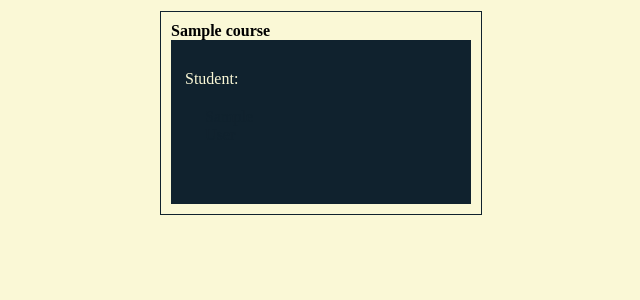
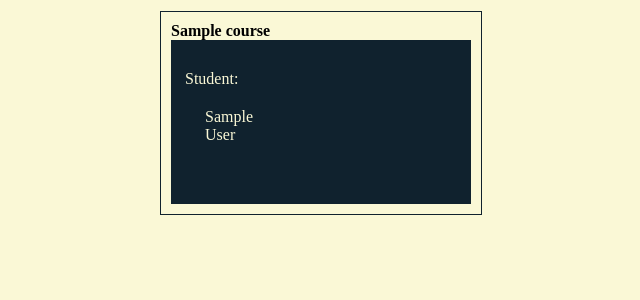
Before and after one commit to cclark99/Touch-And-Go, a PHP site: page /professorContact.php in a window 1280 px wide. Shown: the part 274-574 px from the top of the page, without its empty margins (319-959 px from the left). Run offline with PHP 8.4, Linux system fonts and the light colour scheme; the visitor is signed in with stand-in values (Sample User, id 1); tables that the repository leaves empty or names only in its code hold one stand-in row (values such as "Sample post").

Commit message:
Update professorContact.php

```diff
--- a/touch_and_go_web/professorContact.php
+++ b/touch_and_go_web/professorContact.php
@@ -56,6 +56,11 @@ include 'get_professor_contact.php';
       margin: 0;
     }
 
+    .student-item li {
+      width: auto;
+
+    }
+
     .student-item {
       border: 1px solid #10222E;
       margin-bottom: 10px;
@@ -63,7 +68,7 @@ include 'get_professor_contact.php';
     }
 
     .student-item a {
-      color: #10222E;
+      color: #FAF8D6;;
       text-decoration: none;
     }
   </style>
```
